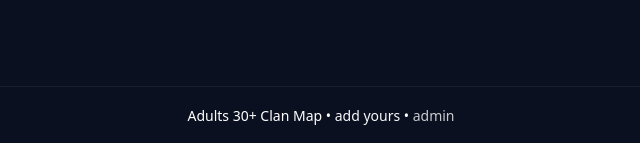
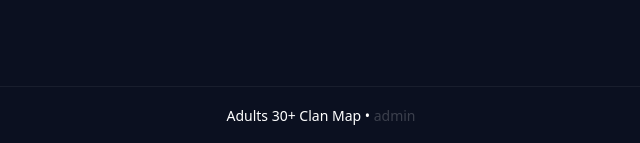
Before and after one commit to yancmo1/server-stack-monorepo-v2, a Flask app: page /admin/login in a window 1280 px wide. Shown: the part 657-800 px from the top of the page, without its empty margins (319-959 px from the left). Run offline with Flask 3, Linux system fonts and the light colour scheme; some libraries are stand-ins or nearby versions.

Commit message:
clan-map: 1 file(s) updated - clan-map/templates/base.html

```diff
--- a/apps/clan-map/templates/base.html
+++ b/apps/clan-map/templates/base.html
@@ -53,12 +53,12 @@
       </div>
     </main>
     <footer class="py-3 text-center" style="border-top:1px solid rgba(255,255,255,.06); color:#fff;">
-      <small class="footer-mini">Adults 30+ Clan Map • <a href="/clan-map/submit" class="link-light text-decoration-none">add yours</a>
+      <small class="footer-mini">Adults 30+ Clan Map</a>
         {% if not is_admin %}
-          • <a href="/admin" class="link-light text-decoration-none" style="opacity:.80;">admin</a>
+          • <a href="/admin" class="link-light text-decoration-none" style="opacity:.2;">admin</a>
         {% else %}
           • <a href="/admin" class="link-light text-decoration-none" style="opacity:.8;">portal</a>
-          • <a href="/admin/logout" class="link-light text-decoration-none" style="opacity:.80;">logout</a>
+          • <a href="/admin/logout" class="link-light text-decoration-none" style="opacity:.8;">logout</a>
         {% endif %}
       </small>
     </footer>
```
